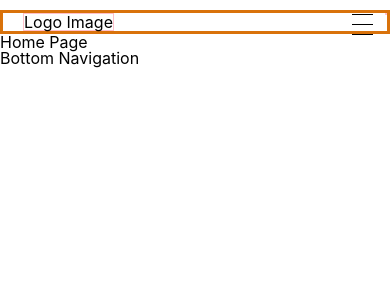
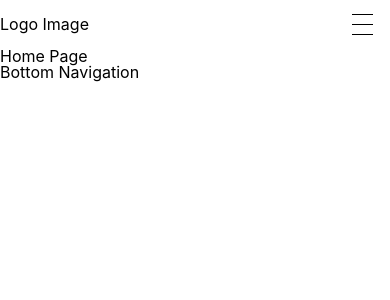
Before and after one commit to dlord-20/dlord-20.github.io, a React (Create React App) app: page / in a window 390 px wide. Shown: the top 300 px of the page. Built offline with nearby package versions, Linux system fonts and the light colour scheme.

Commit message:
Still working on some spacing issues with the menu but now the only known issue is being able to space the nav, main, and bottom nav containers on the mobile view without messing up the spacing on the hamburger menu

```diff
--- a/src/index.css
+++ b/src/index.css
@@ -68,7 +68,8 @@ code {
 
 .container {
   margin: auto;
-  max-width: 90%;
+  width: 90%;
+  max-width: 1280px;
 }
 
 /* ----------------- Navigation ----------------- */
@@ -77,22 +78,11 @@ code {
   margin: auto;
   display: flex;
   justify-content: space-between;
-  align-items: flex-start;
-  max-width: 90%;
-  border: 3px solid var(--derek);
-  margin-top: .6rem;
-}
-
-.navigation > :first-child {
-  margin-left: 20px;
-}
-
-.navigation > :nth-child(3) {
-  margin-right: 20px;
-}
-
-.nav-item {
-  border: 1px solid blue;
+  align-items: center;
+  width: 90%;
+  max-width: 1280px;
+  /* border: 3px solid var(--derek); */
+  padding: 1rem 0;
 }
 
 .nav-item nav {
@@ -104,7 +94,7 @@ code {
 }
 
 .nav-item {
-  border: 1px solid pink;
+  /* border: 1px solid pink; */
   margin: 0;
   padding: 0;
 }
@@ -115,7 +105,8 @@ code {
 }
 
 .bottom-navigation {
-  max-width: 90%;
+  width: 90%;
+  max-width: 1280px;
   margin: auto;
 }
 
@@ -133,12 +124,15 @@ code {
 
 
 .button:hover {
-  background-color: green;
+  /* background-color: green; */
   cursor: pointer;
 }
 
 .button-a {
-  background-color: lightgray;
+  /* background-color: lightgray; */
+  font-weight: 900;
+  padding: 1rem 2rem;
+  border: 1px solid green;
 }
 
 /* ----------------- Mobile Size ----------------- */
@@ -150,16 +144,19 @@ code {
 
   /* ----------------- Mobile Size - Overall Website Structure ----------------- */
   .container {
-    max-width: 100%;
+    width: 100%;
+    /* padding: 1rem; */
   }
 
 
 
 
   /* ----------------- Mobile Size - Navigation ----------------- */
+  /* Maybe move this to a module? -> Make things less cultered */
 
   .navigation, .bottom-navigation {
-    max-width: 100%;
+    width: 100%;
+    /* padding: 1rem; */
   }
 
   .nav-desktop, .nav-button {
```
